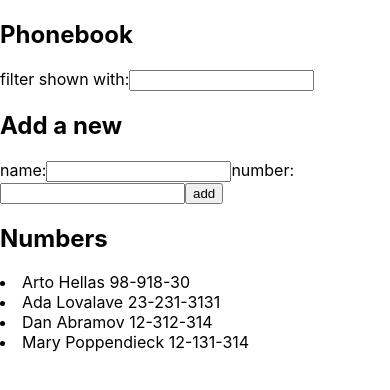
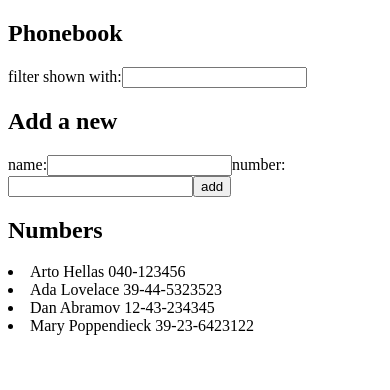
Before and after one commit to Skafishka/Full-Stack-Web-Development-2022, a React (Create React App) app in the folder Part-2/phonebook/: page / in a window 390 px wide. Shown: the top 390 px of the page. Built offline with nearby package versions, Linux system fonts and the light colour scheme; data requests are answered from the project's data file.

Commit message:
2.11: The Phonebook Step6

```diff
--- /dev/null
+++ b/Part-2/phonebook/db.json
@@ -0,0 +1,24 @@
+{
+    "persons":[
+      {
+        "name": "Arto Hellas",
+        "number": "040-123456",
+        "id": 1
+      },
+      {
+        "name": "Ada Lovelace",
+        "number": "39-44-5323523",
+        "id": 2
+      },
+      {
+        "name": "Dan Abramov",
+        "number": "12-43-234345",
+        "id": 3
+      },
+      {
+        "name": "Mary Poppendieck",
+        "number": "39-23-6423122",
+        "id": 4
+      }
+    ]
+}
--- a/Part-2/phonebook/src/App.js
+++ b/Part-2/phonebook/src/App.js
@@ -1,4 +1,5 @@
-import { useState } from 'react'
+import { useState, useEffect } from 'react'
+import axios from 'axios'
 
 const Personform = (props) => {
   return (
@@ -49,15 +50,20 @@
 }
 
 const App = () => {
-  const [persons, setPersons] = useState([
-    { name: 'Arto Hellas', number: '98-918-30', },
-    { name: 'Ada Lovalave', number: '23-231-3131', },
-    { name: 'Dan Abramov', number: '12-312-314' },
-    { name: 'Mary Poppendieck', number: '12-131-314' }
-  ])
+  const [persons, setPersons] = useState([])
   const [newName, setNewName] = useState('')
   const [newPhone, setNewPhone] = useState('')
   const [showFiltered, setShowFiltered] = useState('')
+
+useEffect(() => {
+  console.log('effect')
+  axios
+    .get('http://localhost:3001/persons').then(response => {
+      console.log('promise fulfilled')
+      setPersons(response.data)
+    })
+}, [])
+console.log('render', persons.length, 'persons')
 
   const addNote = (event) => {
     event.preventDefault()
--- a/Part-2/phonebook/src/index.js
+++ b/Part-2/phonebook/src/index.js
@@ -1,17 +1,9 @@
 import React from 'react';
 import ReactDOM from 'react-dom/client';
-import './index.css';
 import App from './App';
-import reportWebVitals from './reportWebVitals';
+import axios from 'axios'
 
-const root = ReactDOM.createRoot(document.getElementById('root'));
-root.render(
-  <React.StrictMode>
-    <App />
-  </React.StrictMode>
-);
-
-// If you want to start measuring performance in your app, pass a function
-// to log results (for example: reportWebVitals(console.log))
-// or send to an analytics endpoint. Learn more: https://bit.ly/CRA-vitals
-reportWebVitals();
+axios.get('http://localhost:3001/persons').then(response => {
+  const persons = response.data
+  ReactDOM.createRoot(document.getElementById('root')).render(<App />)
+})
```
Also changed, not shown: Part-2/phonebook/package.json (+6 -1 lines), 1 other file (tests, documents, lock files or other folders).
